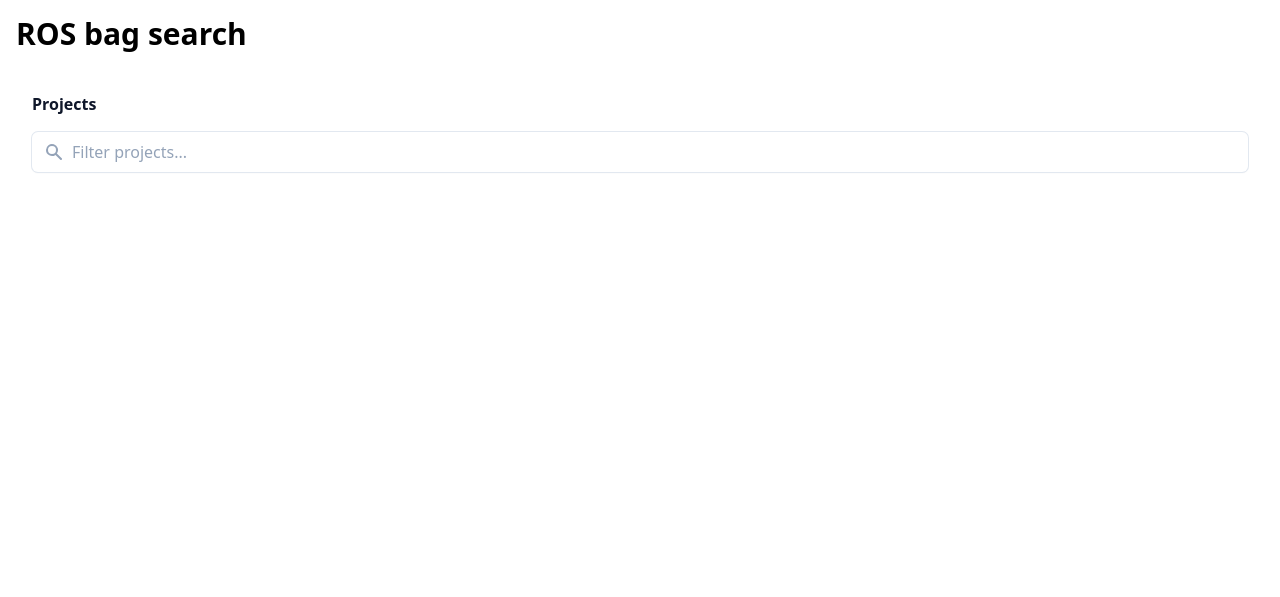
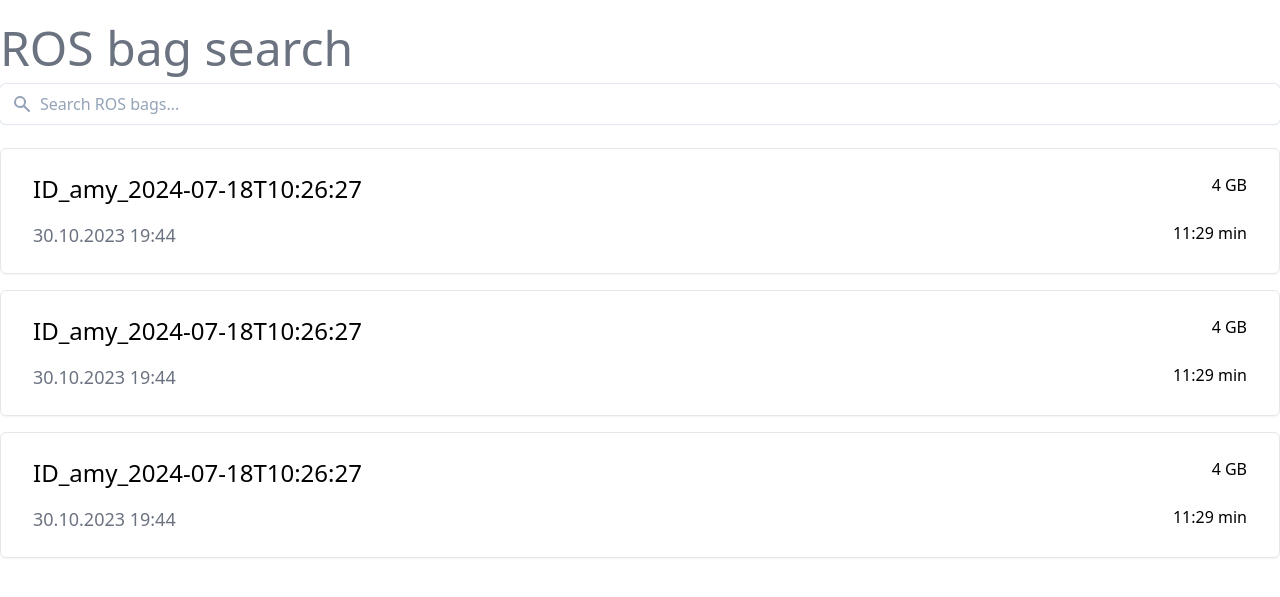
Before and after one commit to bit-bots/rosbag_search, a Flask app: page / in a window 1280 px wide. Shown: the top 597 px of the page. Run offline with Flask 3, Linux system fonts and the light colour scheme; some libraries are stand-ins or nearby versions.

Commit message:
Add list view mockup

```diff
--- a/rosbag_search/templates/rosbag_search.html
+++ b/rosbag_search/templates/rosbag_search.html
@@ -9,16 +9,13 @@
 
 <body>
   <div class="container mx-auto">
-    <h1 class="text-3xl m-4 font-bold">
+    <h1 class="text-5xl mt-6 mb-3 font-light text-gray-500">
       ROS bag search
     </h1>
 
 
     <section>
-      <header class=" space-y-4 p-4 sm:px-8 sm:py-6 lg:p-4 xl:px-8 xl:py-6">
-        <div class="flex items-center justify-between">
-          <h2 class="font-semibold text-slate-900">Projects</h2>
-        </div>
+      <header class=" space-y-4">
         <form class="group relative">
           <svg width="20" height="20" fill="currentColor" class="absolute left-3 top-1/2
                         -mt-2.5 text-slate-400 pointer-events-none group-focus-within:text-emerald-500"
@@ -29,11 +26,47 @@
           <input class="focus:ring-2 focus:ring-emerald-500 focus:outline-none
         appearance-none w-full text-md leading-6 text-slate-900 placeholder-slate-400
         rounded-md py-2 pl-10 ring-1 ring-slate-200 shadow-sm" type="text" aria-label="Filter projects"
-            placeholder="Filter projects...">
+            placeholder="Search ROS bags...">
         </form>
       </header>
     </section>
+    <div class="mt-6 flex gap-4 flex-col">
+      <button class=" border rounded-md shadow-sm px-8 py-6 w-full hover:ring-2
+      hover:ring-emerald-500">
+        <div class=" flex justify-between">
+          <h2 class=" text-2xl font-medium "> ID_amy_2024-07-18T10:26:27</h2>
+          <div>4 GB</div>
+        </div>
+        <div class="flex justify-between mt-4">
+          <div class="text-gray-500 text-lg">30.10.2023 19:44 </div>
+          <div>11:29 min</div>
+        </div>
+      </button>
+      <button class=" border rounded-md shadow-sm px-8 py-6 w-full hover:ring-2
+      hover:ring-emerald-500">
+        <div class=" flex justify-between">
+          <h2 class=" text-2xl font-medium "> ID_amy_2024-07-18T10:26:27</h2>
+          <div>4 GB</div>
+        </div>
+        <div class="flex justify-between mt-4">
+          <div class="text-gray-500 text-lg">30.10.2023 19:44 </div>
+          <div>11:29 min</div>
+        </div>
+      </button>
+      <button class=" border rounded-md shadow-sm px-8 py-6 w-full hover:ring-2
+      hover:ring-emerald-500">
+        <div class=" flex justify-between">
+          <h2 class=" text-2xl font-medium "> ID_amy_2024-07-18T10:26:27</h2>
+          <div>4 GB</div>
+        </div>
+        <div class="flex justify-between mt-4">
+          <div class="text-gray-500 text-lg">30.10.2023 19:44 </div>
+          <div>11:29 min</div>
+        </div>
+      </button>
+    </div>
   </div>
+
 
 </body>
 
```
